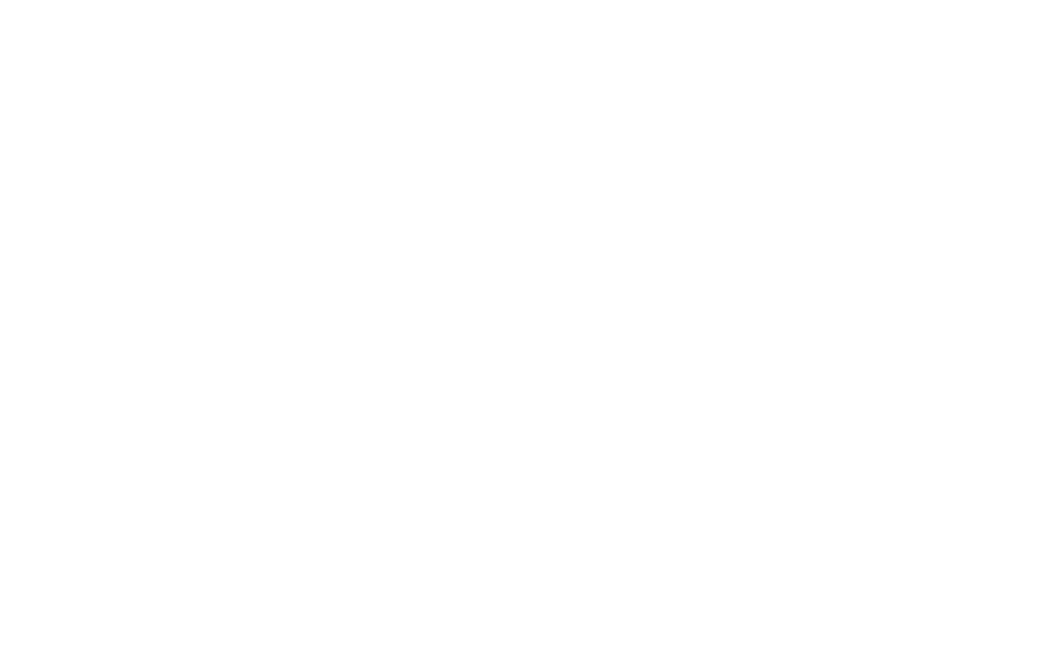
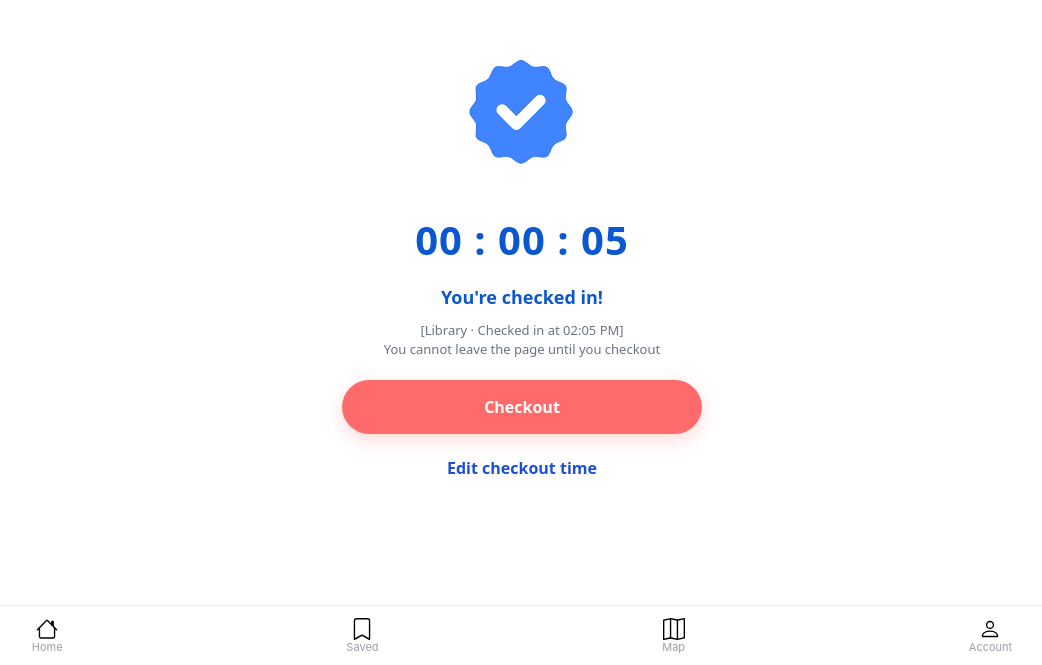
Before and after one commit to maxim-club/SoftwareEngineeringGroupCW, a React (Create React App) app in the folder frontend/: page /checkedin in a window 1280 px wide. Before the commit this address had no page. Shown: the part 135-800 px from the top of the page, without its empty margins (118-1160 px from the left). Built offline with nearby package versions, Linux system fonts and the light colour scheme.

Commit message:
checkinpage

```diff
--- a/frontend/src/App.js
+++ b/frontend/src/App.js
@@ -12,6 +12,7 @@ import FilteredResults from "./pages/FilteredResults";
 import SpaceDetailPage from "./pages/SpaceDetailPage";
 import LayoutWithNavbar from "./LayoutWithNavbar";
 import UserProfile from "./pages/UserProfile";
+import CheckedInScreen from "./pages/CheckinTimer";
 
 function App() {
   return (
@@ -30,6 +31,7 @@ function App() {
 
           <Route path="/profile" element={<UserProfile />} />
           {/*<Route path="/saved" element={<SavedStudySpot />} />*/}
+          <Route path="/checkedin" element={<CheckedInScreen />} />
         </Route>
 
         {/* Route WITHOUT navbar */}
--- a/frontend/src/components/StudySpaceCard.jsx
+++ b/frontend/src/components/StudySpaceCard.jsx
@@ -31,7 +31,7 @@ function statusPillStyle(statusRaw) {
   }
 
 
-  if (status.includes("free") || status.includes("available")) {
+  if (status.includes("available") || status.includes("available")) {
     return { background: "#22C55E", color: "#fff", border: "none" };
   }
 
@@ -109,7 +109,7 @@ export default function StudySpaceCard(props) {
       <Card.Body style={{ padding: 16 }}>
         <div style={{ display: "flex", gap: 14, alignItems: "flex-start" }}>
           <div style={{ flex: 1, minWidth: 0 }}>
-            <div style={{ fontSize: 18, fontWeight: 800, lineHeight: 1.2 }}>
+            <div style={{ fontSize: 18, fontWeight: 600, lineHeight: 1.2 }}>
               {data.title}
             </div>
             <div style={{ fontSize: 13, color: "#6c757d", marginTop: 4 }}>
@@ -172,7 +172,7 @@ export default function StudySpaceCard(props) {
                 <span
                   style={{
                     fontSize: 12,
-                    fontWeight: 700,
+                    fontWeight: 500,
                     padding: "4px 10px",
                     borderRadius: 10,
                     ...pill,
@@ -265,7 +265,7 @@ export default function StudySpaceCard(props) {
               border: "none",
               background: "transparent",
               color: "#0B5ED7",
-              fontWeight: 700,
+              fontWeight: 500,
               fontSize: 13,
               display: "inline-flex",
               alignItems: "center",
@@ -288,7 +288,7 @@ export default function StudySpaceCard(props) {
               flex: 1,
               borderRadius: 999,
               height: 44,
-              fontWeight: 800,
+              fontWeight: 600,
             }}
           >
             View info
@@ -302,7 +302,7 @@ export default function StudySpaceCard(props) {
               flex: 1,
               borderRadius: 999,
               height: 44,
-              fontWeight: 800,
+              fontWeight: 600,
             }}
           >
             Check-in
--- a/frontend/src/index.css
+++ b/frontend/src/index.css
@@ -1,9 +1,3 @@
-:root {
-  --text: #111;
-  --muted: #6b7280;
-  --primary: #0d6efd;
-}
-
 body {
   margin: 0;
   font-family: -apple-system, BlinkMacSystemFont, 'Segoe UI', 'Roboto', 'Oxygen',
@@ -11,23 +5,6 @@ body {
     sans-serif;
   -webkit-font-smoothing: antialiased;
   -moz-osx-font-smoothing: grayscale;
-}
-
-h1, h2, h3, h4, h5, h6 {
-  margin: 0;
-  font-weight: 800;
-  letter-spacing: -0.2px;
-}
-
-p {
-  margin: 0;
-}
-
-
-
-code {
-  font-family: source-code-pro, Menlo, Monaco, Consolas, 'Courier New',
-    monospace;
 }
 
 .leaflet-container img {
@@ -103,10 +80,6 @@ code {
   border-radius: 12px;
 }
 
-.text-muted {
-  opacity: 0.7;
-  font-size: 12px;
-}
 
 .text-title {
   font-size: 18px;
--- a/frontend/src/index.js
+++ b/frontend/src/index.js
@@ -1,9 +1,9 @@
 import React from 'react';
 import ReactDOM from 'react-dom/client';
-import './index.css';
 import App from './App';
 import "leaflet/dist/leaflet.css";
 import 'bootstrap/dist/css/bootstrap.min.css';
+import './index.css';
 import reportWebVitals from './reportWebVitals';
 
 
--- /dev/null
+++ b/frontend/src/pages/CheckinTimer.css
@@ -0,0 +1,79 @@
+.checkin-page {
+  min-height: 100vh;
+  display: flex;
+  align-items: center;
+  justify-content: center;
+  background: #ffffff;
+  padding: 24px;
+  font-family: system-ui, -apple-system, Segoe UI, Roboto, Helvetica, Arial,
+    "Apple Color Emoji", "Segoe UI Emoji";
+}
+
+.checkin-card {
+  width: 360px;
+  max-width: 92vw;
+  display: flex;
+  flex-direction: column;
+  align-items: center;
+  text-align: center;
+}
+
+.checkin-badge {
+  width: 150px;
+  height: 150px;
+  object-fit: contain;
+  margin-bottom: 18px;
+}
+
+.checkin-timer {
+  font-size: 40px;
+  font-weight: 800;
+  color: #0b57d0;
+  letter-spacing: 1px;
+  margin-bottom: 14px;
+}
+
+.checkin-title {
+  font-size: 18px;
+  font-weight: 700;
+  color: #0b57d0;
+  margin-bottom: 10px;
+}
+
+.checkin-subtext {
+  font-size: 13px;
+  line-height: 1.45;
+  color: #6b7280;
+  margin-bottom: 22px;
+}
+
+.checkin-checkoutBtn {
+  width: 100%;
+  height: 54px;
+  border-radius: 999px;
+  border: none;
+  background: #ff6b6b;
+  color: #ffffff;
+  font-weight: 700;
+  font-size: 16px;
+  cursor: pointer;
+  box-shadow: 0 6px 18px rgba(255, 107, 107, 0.25);
+}
+
+.checkin-checkoutBtn:active {
+  transform: translateY(1px);
+}
+
+.checkin-linkBtn {
+  margin-top: 14px;
+  border: none;
+  background: transparent;
+  color: #1d4ed8;
+  font-weight: 700;
+  cursor: pointer;
+  padding: 8px;
+}
+
+.checkin-linkBtn:hover {
+  text-decoration: underline;
+}
--- /dev/null
+++ b/frontend/src/pages/CheckinTimer.jsx
@@ -0,0 +1,71 @@
+import React, { useEffect, useState } from "react";
+import "./CheckinTimer.css";
+
+function pad2(n) {
+  return String(n).padStart(2, "0");
+}
+
+function formatElapsed(totalSeconds) {
+  const h = Math.floor(totalSeconds / 3600);
+  const m = Math.floor((totalSeconds % 3600) / 60);
+  const s = totalSeconds % 60;
+  return `${pad2(h)} : ${pad2(m)} : ${pad2(s)}`;
+}
+
+export default function CheckedInScreen({
+  spaceName = "Library",
+  onCheckout = () => {},
+  onEditCheckoutTime = () => {},
+}) {
+  const [startTime] = useState(Date.now()); // starts when page loads
+  const [elapsedSec, setElapsedSec] = useState(0);
+
+  useEffect(() => {
+    const interval = setInterval(() => {
+      const diff = Math.floor((Date.now() - startTime) / 1000);
+      setElapsedSec(diff);
+    }, 1000);
+
+    return () => clearInterval(interval); // cleanup when leaving page
+  }, [startTime]);
+
+  const checkedInAtLabel = new Date(startTime).toLocaleTimeString([], {
+    hour: "2-digit",
+    minute: "2-digit",
+  });
+
+  return (
+    <div className="checkin-page">
+      <div className="checkin-card">
+        <img
+            className="checkin-badge"
+            src="/checked-badge.png"
+            alt="Checked in"
+        />
+
+        <div className="checkin-timer">
+          {formatElapsed(elapsedSec)}
+        </div>
+
+        <div className="checkin-title">You're checked in!</div>
+
+        <div className="checkin-subtext">
+          [{spaceName} · Checked in at {checkedInAtLabel}]
+          <br />
+          You cannot leave the page until you checkout
+        </div>
+
+        <button className="checkin-checkoutBtn" onClick={onCheckout}>
+          Checkout
+        </button>
+
+        <button
+          className="checkin-linkBtn"
+          onClick={onEditCheckoutTime}
+        >
+          Edit checkout time
+        </button>
+      </div>
+    </div>
+  );
+}
```
Also changed, not shown: frontend/public/checked-badge.png (added).
